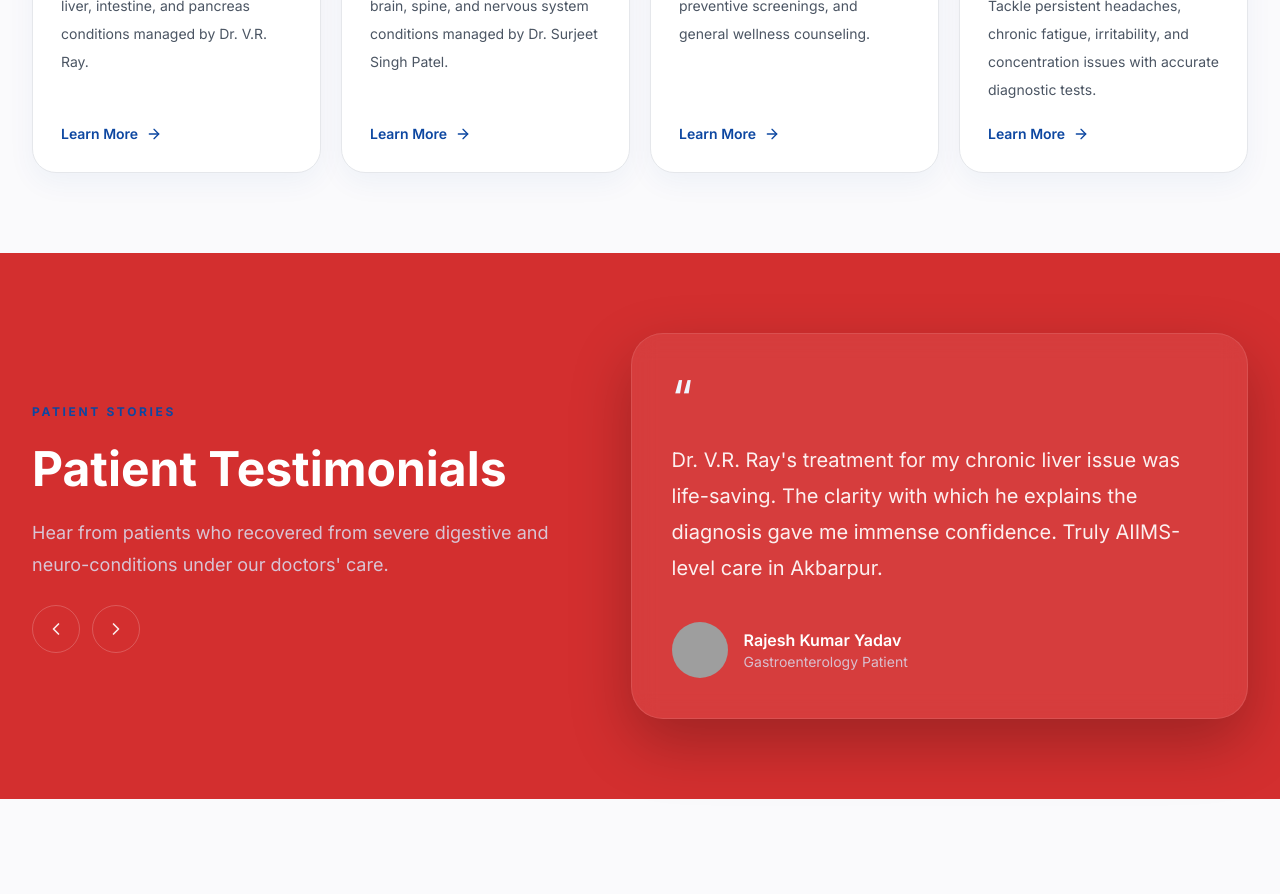
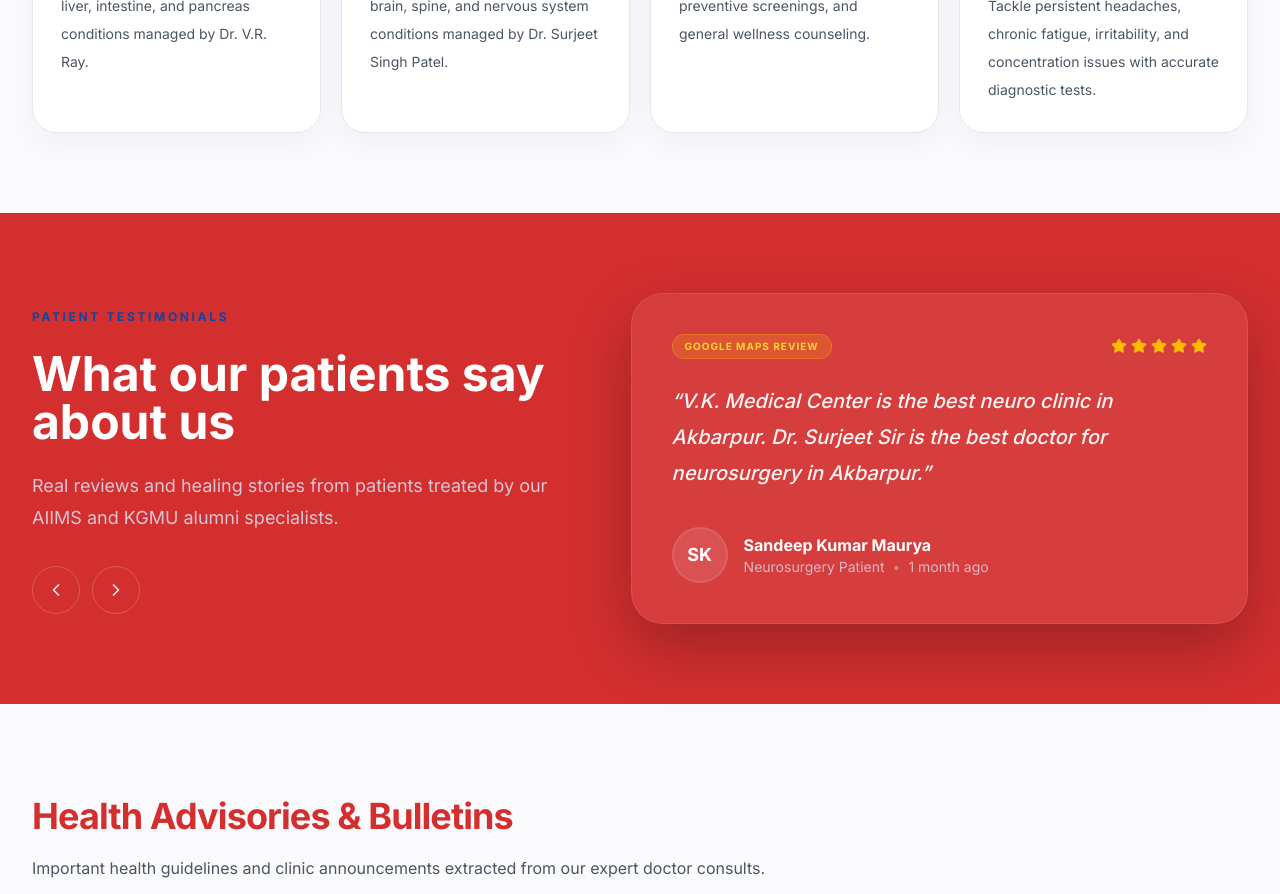
Before and after one commit to Adarshsingh7/hospital-management-template, a Next.js app: page / in a window 1280 px wide. Shown: the part 2640-3534 px from the top of the page. Built offline with nearby package versions, Linux system fonts and the light colour scheme; grey boxes are pictures that could not be loaded.

Commit message:
fix: service page

```diff
--- a/app/page.tsx
+++ b/app/page.tsx
@@ -4,8 +4,6 @@ import {
   ArrowRight,
   Brain,
   CalendarCheck2,
-  ChevronLeft,
-  ChevronRight,
   HeartPulse,
   Microscope,
   Phone,
@@ -15,12 +13,12 @@ import {
   UserRoundSearch,
 } from "lucide-react";
 import { PageSection, SiteFooter, SiteHeader } from "@/components/site-shell";
+import { TestimonialsCarousel } from "@/components/testimonials-carousel";
 import {
   articles,
   featuredSpecialties,
   homeQuickLinks,
   metrics,
-  patientStory,
   trustFeatures,
 } from "@/lib/site-data";
 
@@ -162,67 +160,14 @@ export default function HomePage() {
                 <p className="mt-3 flex-1 text-sm leading-7 text-[var(--color-on-surface-variant)]">
                   {specialty.description}
                 </p>
-                <span className="mt-5 inline-flex items-center gap-2 text-sm font-semibold text-[var(--color-secondary)]">
-                  Learn More
-                  <ArrowRight className="h-4 w-4 transition-transform duration-200 group-hover:translate-x-1" />
-                </span>
               </article>
             ))}
           </div>
         </PageSection>
 
         <section className="bg-[var(--color-primary)] py-20 text-white">
-          <div className="site-container grid gap-10 lg:grid-cols-[0.95fr_1.05fr] lg:items-center">
-            <div className="space-y-6">
-              <span className="eyebrow text-blue-100/75">Patient Stories</span>
-              <h2 className="text-4xl font-bold md:text-5xl">
-                {patientStory.heading}
-              </h2>
-              <p className="max-w-xl text-lg leading-8 text-blue-100/80">
-                {patientStory.intro}
-              </p>
-              <div className="flex gap-3">
-                <button
-                  type="button"
-                  aria-label="Previous story"
-                  className="inline-flex h-12 w-12 items-center justify-center rounded-full border border-white/20 text-white/90 transition hover:bg-white/10"
-                >
-                  <ChevronLeft className="h-5 w-5" />
-                </button>
-                <button
-                  type="button"
-                  aria-label="Next story"
-                  className="inline-flex h-12 w-12 items-center justify-center rounded-full border border-white/20 text-white/90 transition hover:bg-white/10"
-                >
-                  <ChevronRight className="h-5 w-5" />
-                </button>
-              </div>
-            </div>
-            <article className="rounded-[2rem] border border-white/10 bg-white/7 p-8 shadow-[0_24px_60px_rgba(0,0,0,0.25)] backdrop-blur-md md:p-10">
-              <p className="text-5xl leading-none text-[var(--color-secondary-fixed)]">
-                &ldquo;
-              </p>
-              <p className="mt-5 text-xl leading-9 text-white/92">
-                {patientStory.quote}
-              </p>
-              <div className="mt-9 flex items-center gap-4">
-                <div className="relative h-14 w-14 overflow-hidden rounded-full">
-                  <Image
-                    src={patientStory.image}
-                    alt={patientStory.name}
-                    fill
-                    className="object-cover"
-                    sizes="56px"
-                  />
-                </div>
-                <div>
-                  <div className="font-semibold">{patientStory.name}</div>
-                  <div className="text-sm text-blue-100/75">
-                    {patientStory.role}
-                  </div>
-                </div>
-              </div>
-            </article>
+          <div className="site-container">
+            <TestimonialsCarousel />
           </div>
         </section>
 
--- /dev/null
+++ b/components/testimonials-carousel.tsx
@@ -0,0 +1,162 @@
+"use client";
+
+import { useState, useEffect, useCallback } from "react";
+import Image from "next/image";
+import { ChevronLeft, ChevronRight, Star } from "lucide-react";
+
+interface Testimonial {
+  name: string;
+  role: string;
+  quote: string;
+  rating: number;
+  source: "Clinic Testimonial" | "Google Maps Review";
+  date?: string;
+  image?: string;
+}
+
+const testimonials: Testimonial[] = [
+  {
+    name: "Rajesh Kumar Yadav",
+    role: "Gastroenterology Patient",
+    quote: "Dr. V.R. Ray's treatment for my chronic liver issue was life-saving. The clarity with which he explains the diagnosis gave me immense confidence. Truly AIIMS-level care in Akbarpur.",
+    rating: 5,
+    source: "Clinic Testimonial",
+    image: "https://images.unsplash.com/photo-1507003211169-0a1dd7228f2d?auto=format&fit=crop&q=80&w=150&h=150",
+  },
+  {
+    name: "Sandeep Kumar Maurya",
+    role: "Neurosurgery Patient",
+    quote: "V.K. Medical Center is the best neuro clinic in Akbarpur. Dr. Surjeet Sir is the best doctor for neurosurgery in Akbarpur.",
+    rating: 5,
+    source: "Google Maps Review",
+    date: "1 month ago",
+  },
+  {
+    name: "PS Water CHEMICAL",
+    role: "Neurosurgery Patient",
+    quote: "Best Neuro Doctor in Akbarpur. Excellent consulting and spine care advice.",
+    rating: 5,
+    source: "Google Maps Review",
+    date: "1 month ago",
+  },
+  {
+    name: "STech Web Solution",
+    role: "Gastroenterology Patient",
+    quote: "Best gastroenterologist in Akbarpur. Very highly recommended for digestive health issues.",
+    rating: 5,
+    source: "Google Maps Review",
+    date: "4 weeks ago",
+  },
+];
+
+export function TestimonialsCarousel() {
+  const [activeIndex, setActiveIndex] = useState(0);
+
+  const handleNext = useCallback(() => {
+    setActiveIndex((prevIndex) => (prevIndex + 1) % testimonials.length);
+  }, []);
+
+  const handlePrev = useCallback(() => {
+    setActiveIndex((prevIndex) => (prevIndex - 1 + testimonials.length) % testimonials.length);
+  }, []);
+
+  // Autoplay functionality
+  useEffect(() => {
+    const timer = setInterval(() => {
+      handleNext();
+    }, 6000);
+    return () => clearInterval(timer);
+  }, [handleNext]);
+
+  const active = testimonials[activeIndex];
+
+  return (
+    <div className="grid gap-10 lg:grid-cols-[0.95fr_1.05fr] lg:items-center">
+      <div className="space-y-6">
+        <span className="eyebrow text-blue-100/75">Patient Testimonials</span>
+        <h2 className="text-4xl font-bold md:text-5xl">
+          What our patients say about us
+        </h2>
+        <p className="max-w-xl text-lg leading-8 text-blue-100/80">
+          Real reviews and healing stories from patients treated by our AIIMS and KGMU alumni specialists.
+        </p>
+
+        {/* Navigation Buttons */}
+        <div className="flex gap-3 pt-2">
+          <button
+            type="button"
+            onClick={handlePrev}
+            aria-label="Previous review"
+            className="inline-flex h-12 w-12 items-center justify-center rounded-full border border-white/20 text-white/90 transition hover:bg-white/10 cursor-pointer"
+          >
+            <ChevronLeft className="h-5 w-5" />
+          </button>
+          <button
+            type="button"
+            onClick={handleNext}
+            aria-label="Next review"
+            className="inline-flex h-12 w-12 items-center justify-center rounded-full border border-white/20 text-white/90 transition hover:bg-white/10 cursor-pointer"
+          >
+            <ChevronRight className="h-5 w-5" />
+          </button>
+        </div>
+      </div>
+
+      {/* Review Card */}
+      <article className="relative min-h-[320px] rounded-[2rem] border border-white/10 bg-white/7 p-8 shadow-[0_24px_60px_rgba(0,0,0,0.25)] backdrop-blur-md md:p-10 flex flex-col justify-between transition-all duration-300 animate-in fade-in zoom-in-95">
+        <div>
+          {/* Top Badge & Rating */}
+          <div className="flex items-center justify-between mb-6 flex-wrap gap-3">
+            <span className={`text-[10px] uppercase font-bold tracking-widest px-3 py-1 rounded-full ${
+              active.source === "Google Maps Review"
+                ? "bg-amber-400/20 text-amber-300 border border-amber-400/30"
+                : "bg-blue-400/20 text-blue-300 border border-blue-400/30"
+            }`}>
+              {active.source}
+            </span>
+            <div className="flex gap-1">
+              {[...Array(active.rating)].map((_, i) => (
+                <Star key={i} className="h-4 w-4 fill-amber-400 text-amber-400" />
+              ))}
+            </div>
+          </div>
+
+          <p className="text-xl leading-9 text-white/95 font-medium italic">
+            &ldquo;{active.quote}&rdquo;
+          </p>
+        </div>
+
+        {/* User Footer */}
+        <div className="mt-9 flex items-center gap-4">
+          {active.image ? (
+            <div className="relative h-14 w-14 overflow-hidden rounded-full border-2 border-white/10">
+              <Image
+                src={active.image}
+                alt={active.name}
+                fill
+                className="object-cover"
+                sizes="56px"
+              />
+            </div>
+          ) : (
+            <div className="h-14 w-14 rounded-full bg-white/10 border-2 border-white/10 flex items-center justify-center text-white font-bold text-lg">
+              {active.name.split(" ").map((n) => n[0]).join("").slice(0, 2).toUpperCase()}
+            </div>
+          )}
+          <div>
+            <div className="font-bold text-white text-base">{active.name}</div>
+            <div className="text-sm text-blue-100/70 flex items-center gap-2">
+              <span>{active.role}</span>
+              {active.date && (
+                <>
+                  <span className="text-blue-100/40">&bull;</span>
+                  <span>{active.date}</span>
+                </>
+              )}
+            </div>
+          </div>
+        </div>
+      </article>
+    </div>
+  );
+}
```
